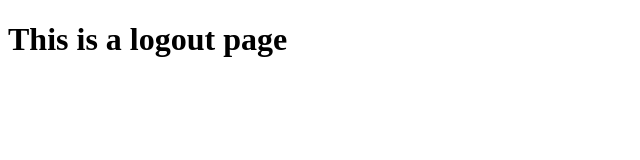
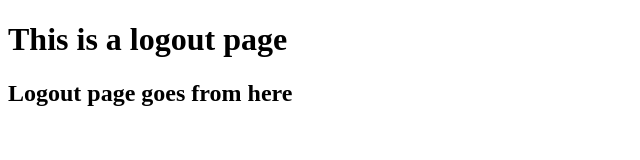
Before and after one commit to BHAVISHAYA/Test_3, a plain HTML site: page logout.html in a window 1280 px wide. Shown: the whole page, without its empty margins (0-640 px from the left). Drawn offline with Linux system fonts and the light colour scheme.

Commit message:
Logout.html updated

```diff
--- a/logout.html
+++ b/logout.html
@@ -7,5 +7,6 @@
 </head>
 <body>
     <h1>This is a logout page</h1>
+    <h2>Logout page goes from here</h2>
 </body>
 </html>
```
